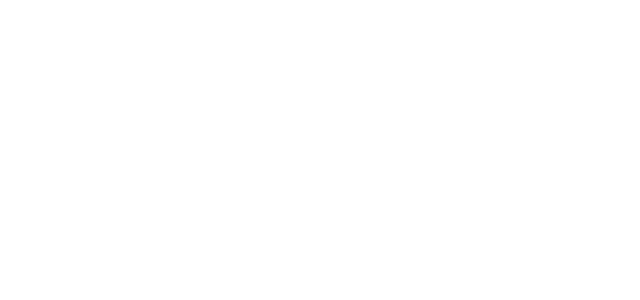
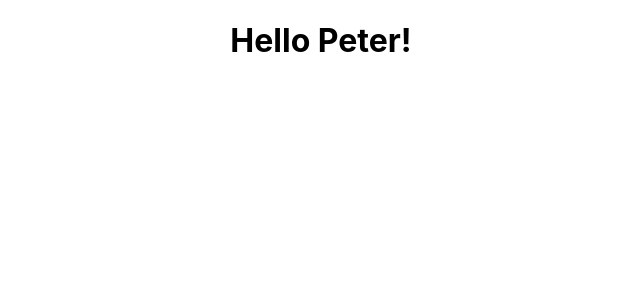
Before and after one commit to katefang/foreverlane, a React (Create React App) app: page / in a window 1280 px wide. Shown: the top 300 px of the page, without its empty margins (319-959 px from the left). Built offline with nearby package versions, Linux system fonts and the light colour scheme.

Commit message:
change app.js

```diff
--- a/src/App.js
+++ b/src/App.js
@@ -3,7 +3,11 @@
 import "./App.css";
 
 function App() {
-  return <div className="App"></div>;
+  return (
+    <div className="App">
+      <h1>Hello Peter!</h1>
+    </div>
+  );
 }
 
 export default App;
```
